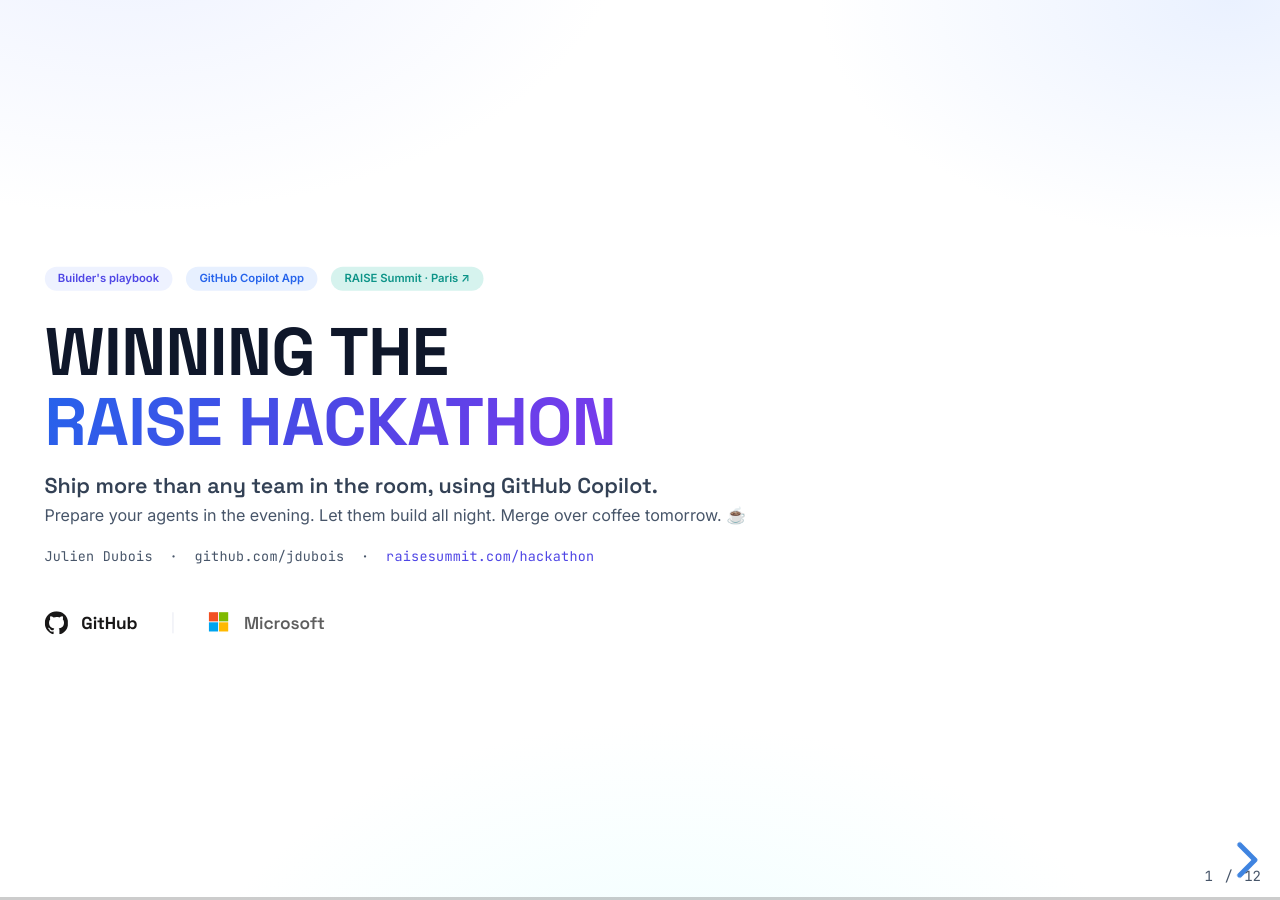
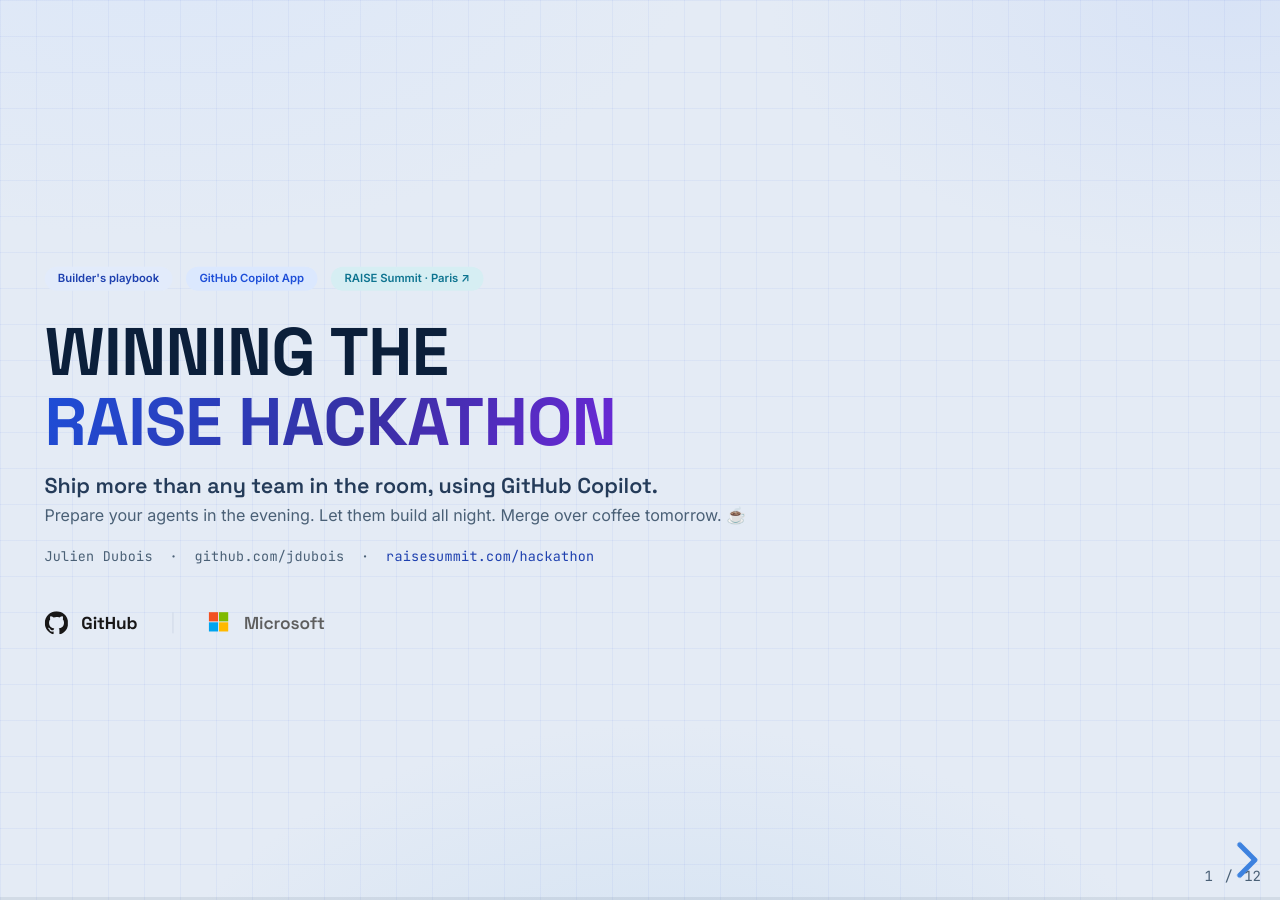
Before and after one commit to jdubois/jdubois.github.com, a Jekyll site: the page conferences/raise-hackathon/index-en.html, which Jekyll copies as it is, in a window 1280 px wide. Built offline with Jekyll 4.4.1, drawn with Linux system fonts in a browser that asks for light colours.

Commit message:
Reskin RAISE keynote with Blueprint theme (light, navy, not-white)
Replace the plain-white deck with a cool slate-blue 'blueprint' canvas so it
reads as deliberately technical rather than blank:
- Slate body (#e4ebf5) with a faint engineering grid + soft radial tints;
  white surface cards now float instead of blending into the page
- Deep navy ink ramp (#0b1f3a / #243b59 / #4a6076) for stronger contrast
- Richer accent ramp (royal blue, indigo, violet, teal, ochre) tuned for the
  lighter canvas; brand gradient runs blue -> indigo -> violet
- Tint reveal's default link-blue progress bar to the brand blue

Token-level change only; layout, copy and component structure untouched.
Verified all 12 slides render cleanly headless at 1280x720.

Co-authored-by: Copilot <223556219+Copilot@users.noreply.github.com>

```diff
--- a/conferences/raise-hackathon/index-en.html
+++ b/conferences/raise-hackathon/index-en.html
@@ -15,25 +15,25 @@
     <style>
         /* ── Tokens ───────────────────────────────────────────────────── */
         :root {
-            --ink:#0f172a;
-            --ink-soft:#334155;
-            --muted:#475569;
-            --line:#e6e9f2;
-            --track:#eef1f8;
-            --blue:#2563eb;
-            --indigo:#4f46e5;
-            --violet:#7c3aed;
-            --teal:#0d9488;
-            --cyan:#0891b2;
-            --amber:#d97706;
-            --emerald:#059669;
+            --ink:#0b1f3a;
+            --ink-soft:#243b59;
+            --muted:#4a6076;
+            --line:#cdd7e6;
+            --track:#d7e0ee;
+            --blue:#1d4ed8;
+            --indigo:#1e40af;
+            --violet:#6d28d9;
+            --teal:#0e7490;
+            --cyan:#0369a1;
+            --amber:#b45309;
+            --emerald:#047857;
             --surface:#ffffff;
             --radius:16px;
-            --shadow:0 10px 30px -14px rgba(15,23,42,.28);
-            --shadow-sm:0 2px 10px -3px rgba(15,23,42,.12);
-            --grad:linear-gradient(120deg,#2563eb 0%,#4f46e5 52%,#7c3aed 100%);
-            --grad-night:linear-gradient(120deg,#3730a3,#6d28d9);
-            --grad-dawn:linear-gradient(120deg,#d97706,#ea580c);
+            --shadow:0 16px 38px -18px rgba(11,31,58,.30);
+            --shadow-sm:0 4px 14px -5px rgba(11,31,58,.16);
+            --grad:linear-gradient(120deg,#1d4ed8 0%,#3730a3 55%,#6d28d9 100%);
+            --grad-night:linear-gradient(120deg,#1e3a8a,#4338ca);
+            --grad-dawn:linear-gradient(120deg,#b45309,#c2410c);
 
             /* Type scale — modular (~1.2 ratio), em-based so it scales with reveal's zoom */
             --t-display:2.5em;   /* cover / outro title          */
@@ -55,10 +55,13 @@
         /* ── Base ─────────────────────────────────────────────────────── */
         .reveal-viewport {
             background:
-                radial-gradient(900px 520px at 10% -8%, #eef2ff 0%, transparent 55%),
-                radial-gradient(820px 480px at 96% 0%, #eaf1ff 0%, transparent 50%),
-                radial-gradient(900px 620px at 52% 118%, #ecfeff 0%, transparent 55%),
-                #ffffff;
+                linear-gradient(rgba(29,78,216,.05) 1px, transparent 1px),
+                linear-gradient(90deg, rgba(29,78,216,.05) 1px, transparent 1px),
+                radial-gradient(1000px 560px at 12% -8%, #dce7f8 0%, transparent 55%),
+                radial-gradient(920px 520px at 96% 0%, #d8e3f6 0%, transparent 50%),
+                radial-gradient(1000px 680px at 52% 122%, #cfe0f2 0%, transparent 55%),
+                #e4ebf5;
+            background-size:36px 36px, 36px 36px, auto, auto, auto, auto;
         }
         .reveal {
             font-family:'Inter', -apple-system, BlinkMacSystemFont, 'Segoe UI', Roboto, sans-serif;
@@ -126,7 +129,7 @@
 
         /* Slide 3 — demote the token-detail charts so the 4 headline stats lead the eye */
         .detail-demote { font-size:.9em; }
-        .detail-demote .card   { box-shadow:none; border-top:2px solid var(--line); background:#fbfcff; }
+        .detail-demote .card   { box-shadow:none; border-top:2px solid var(--line); background:#f3f7fc; }
         .detail-demote .card h3 { color:var(--ink-soft); font-weight:600; }
         .detail-demote .bar-fill { background:linear-gradient(90deg,#9db8f0,#bdb0ec); }
 
@@ -139,11 +142,11 @@
         .chip {
             display:inline-block; border-radius:999px;
             padding:5px 14px; font-size:var(--t-2xs); font-weight:600;
-            background:#eef2ff; color:var(--indigo);
+            background:#e2ebfb; color:var(--indigo);
         }
-        .chip.blue  { background:#e7f0ff; color:var(--blue); }
-        .chip.teal  { background:#d6f3ee; color:var(--teal); }
-        .chip.slate { background:#eef1f6; color:var(--ink-soft); }
+        .chip.blue  { background:#dbe8fe; color:var(--blue); }
+        .chip.teal  { background:#d6eef3; color:var(--teal); }
+        .chip.slate { background:#e6ecf4; color:var(--ink-soft); }
 
         /* ── Hero banner box ──────────────────────────────────────────── */
         .banner {
@@ -241,6 +244,9 @@
 
         /* ── Slide number ─────────────────────────────────────────────── */
         .reveal .slide-number { background:transparent; color:var(--muted); font-family:'JetBrains Mono', monospace; font-size:var(--t-xs); right:14px; bottom:12px; font-variant-numeric:tabular-nums; }
+
+        /* ── Progress bar (tint reveal's default link-blue to brand blue) ─ */
+        .reveal .progress { color:var(--blue); background-color:rgba(11,31,58,.08); }
 
         /* ── Utilities ────────────────────────────────────────────────── */
         .txt-sm { font-size:var(--t-sm); }
```
